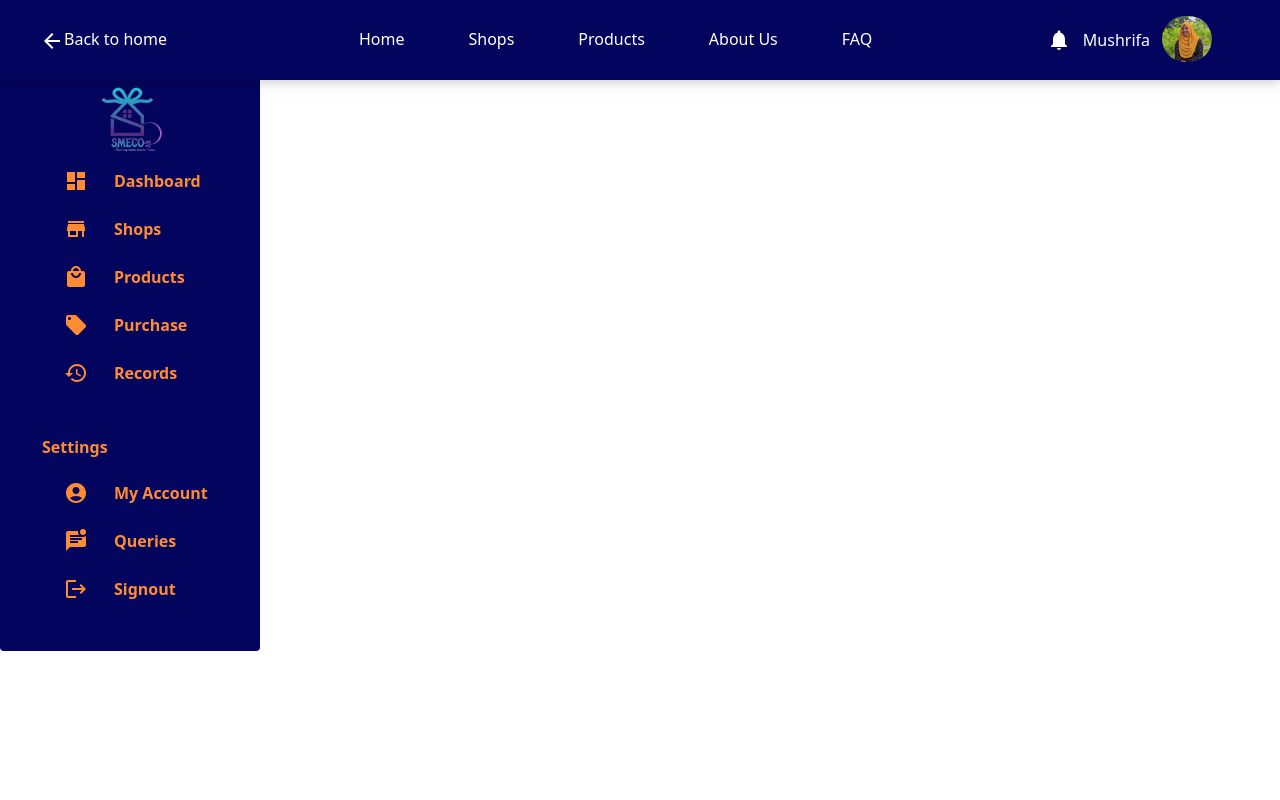
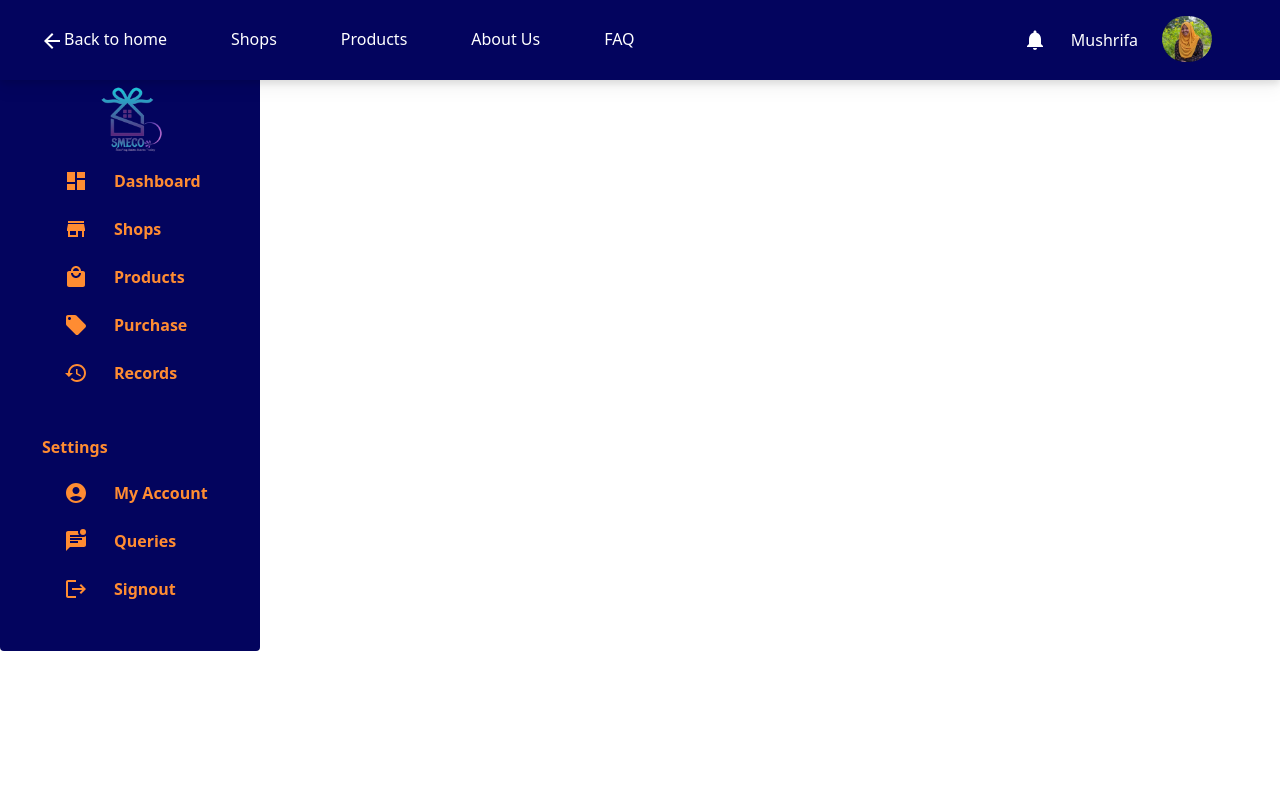
Before and after one commit to SME-CO/smeco_customer_app, a React (Create React App) app: page /dashboard in a window 1280 px wide. Shown: the top 800 px of the page. Built offline with nearby package versions, Linux system fonts and the light colour scheme.

Commit message:
made some changes

```diff
--- a/src/components/Navbarr.jsx
+++ b/src/components/Navbarr.jsx
@@ -17,8 +17,7 @@ const Navbarr = () => {
                 <div className="px-2 flex justify-between items-center w-full h-full">
                     <div className="flex items-center text-white">
                         <ul className='hidden md:flex'>
-                            <li className="pr-40"><BackIcon className="" /><Link to="/">Back to home</Link></li>
-                            <li><Link to="/">Home</Link></li>
+                            <li className="pr-30"><BackIcon className="" /><Link to="/">Back to home</Link></li>
                             <li><Link to="/shops">Shops</Link></li>
                             <li><Link to="/products">Products</Link></li>
                             <li><Link to="/aboutus">About Us</Link></li>
@@ -26,8 +25,8 @@ const Navbarr = () => {
                         </ul>
                     </div>
                     <div className='hidden md:flex pr-10'>
-                        <NotificationIcon className="!w-12 !h-12 text-white p-3" />
-                        <p className="pt-3 pr-3 text-white">Mushrifa</p>
+                        <NotificationIcon className="!w-12 !h-12 text-white pr-6" />
+                        <p className="pt-3 pr-3 text-white pr-6">Mushrifa</p>
                         <div className="pr-5">
                             <img className='w-[50px] h-[50px]mx-auto rounded-full' src={img} alt="" />
                         </div>
```
